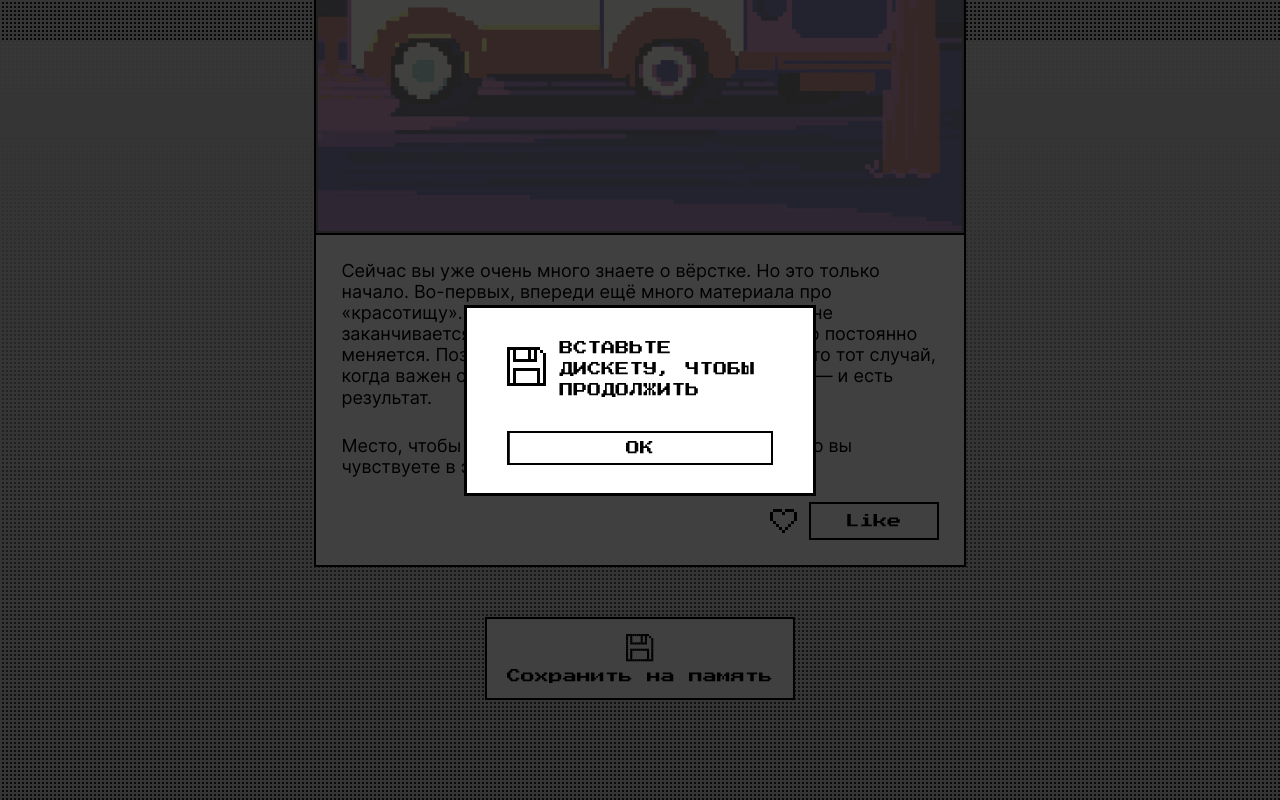
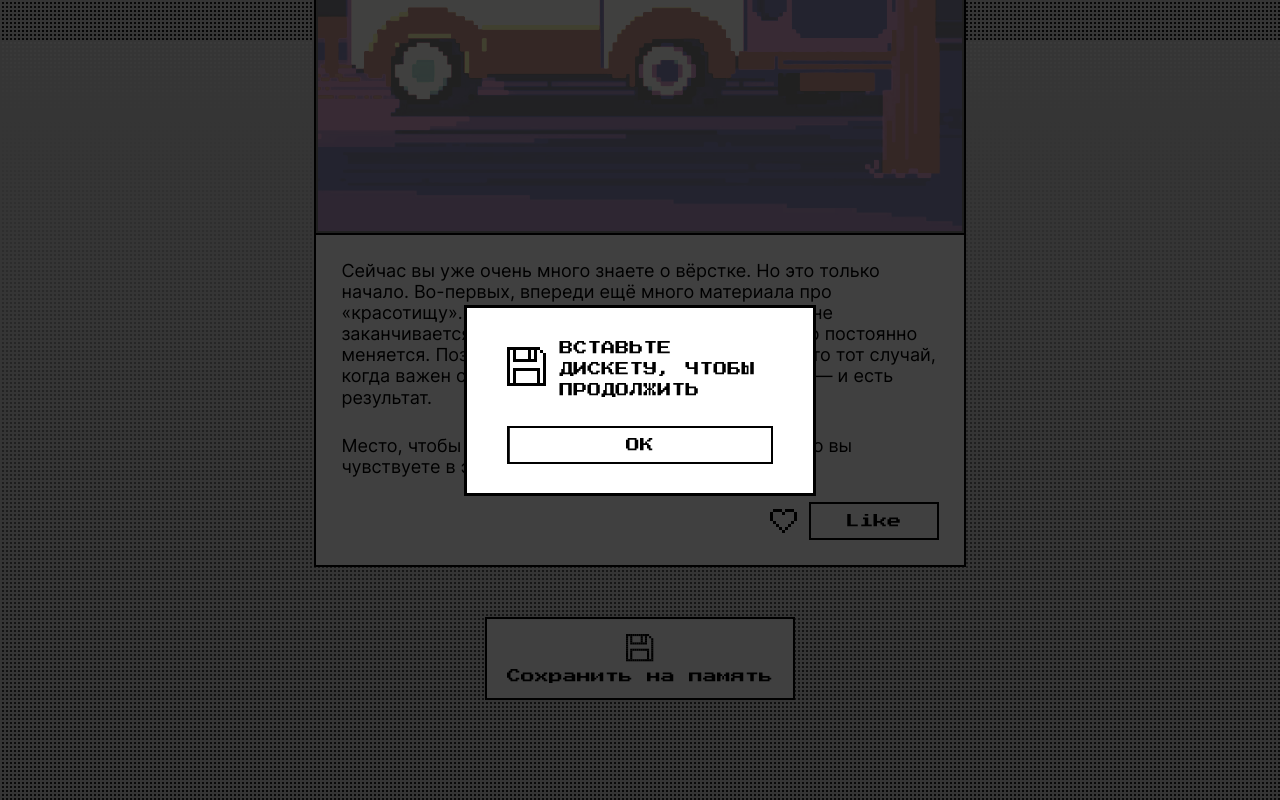
Before and after one commit to Igor-Gurskiy/zakrivayuschiy-teg-f, a plain HTML site: page index.html in a window 1280 px wide. Both pictures are taken after a click on the button "Сохранить на память". Shown: the part 7960-8760 px from the top of the page. Drawn offline with Linux system fonts and the light colour scheme.

Commit message:
Update style.css

```diff
--- a/styles/style.css
+++ b/styles/style.css
@@ -338,7 +338,7 @@
   padding: 30px 40px;
   display: flex;
   flex-direction: column;
-  gap: 30px;
+  gap: 25px;
   background-color: var(--bg-color);
   position: fixed;
   inset: 0;
@@ -357,7 +357,7 @@
 
 .dialog-button {
   background-color: transparent;
-  padding-block: 9px;
+  padding-block: 11px;
   inline-size: 100%;
   text-transform: uppercase;
 }
```
